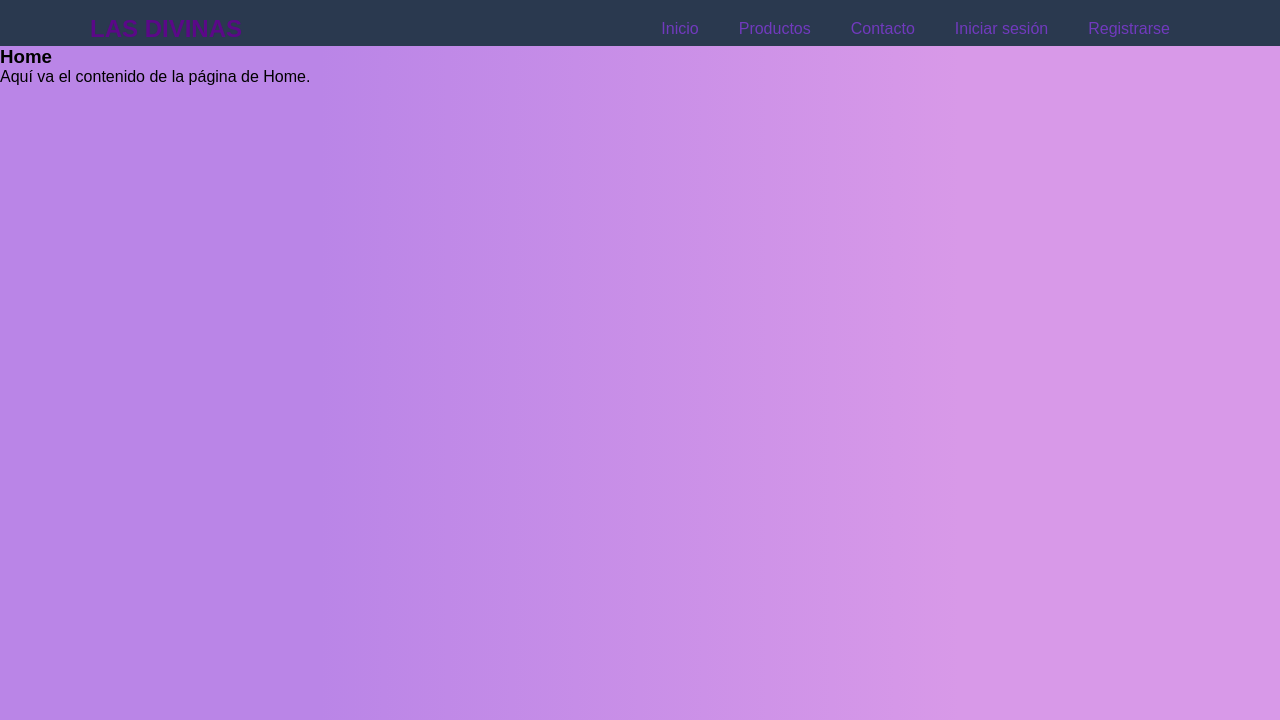
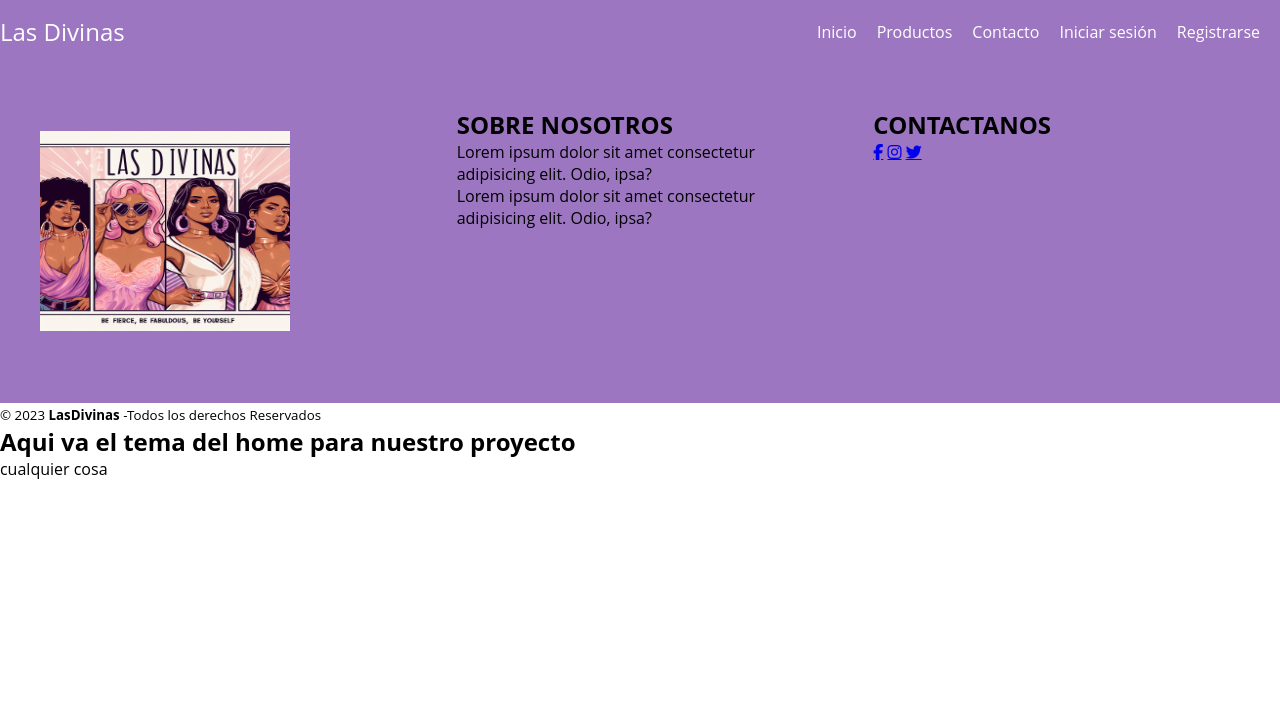
Before and after one commit to Anteiku-Kris/MiniProyecto3, a Django app: page / in a window 1280 px wide. Shown: the top 720 px of the page. Run offline with Django 4.2, Linux system fonts and the light colour scheme; some libraries are stand-ins or nearby versions.

Commit message:
Auto stash before merge of "Kris" and "origin/Kris"
Se agrego el footer... trabajando en home/perfil

```diff
--- a/RoyalStore/Core/Templates/base.html
+++ b/RoyalStore/Core/Templates/base.html
@@ -4,11 +4,12 @@
 <head>
     <meta charset="UTF-8">
     <meta name="viewport" content="width=device-width, initial-scale=1.0">
+
     <title>Document(por ahora)</title>
-    <link rel="stylesheet" href="{% static 'css/style.css' %}">
+    <title>-</title>
+   <link rel="stylesheet" href="{% static 'css/styles.css' %}">
 
-
-
+   <script src="https://kit.fontawesome.com/ee26d7fa70.js" crossorigin="anonymous"></script>
 </head>
 <body>
     <ul>
@@ -24,9 +25,8 @@
             <div class="back">
                 <div class="menu container">
                     <a href="#" class="logo">Las Divinas</a>
-                    <input type="checkbox" id="menu" />
                     <label for="menu">
-                        <img src="" class="menu-icono" alt="">
+
                     </label>
                     <nav class="navbar">
                         <ul>
@@ -49,6 +49,37 @@
 
 
 
+        <footer>
+            <div class="pie-pagina">
+                <div class="grupo-1">
+                    <div class="box">
+                        <figure>
+                            <a href="#">
+                                <img class="pequeña" src="{% static 'images/las divinas logo.jpeg' %}" alt="logo de LasDivinas">
+                            </a>
+                        </figure>
+                    </div>
+                    <div class="box">
+                        <h2>SOBRE NOSOTROS</h2>
+                        <p>Lorem ipsum dolor sit amet consectetur adipisicing elit. Odio, ipsa?</p>
+                        <p>Lorem ipsum dolor sit amet consectetur adipisicing elit. Odio, ipsa?</p>
+
+                    </div>
+                    <div class="box">
+                        <h2>CONTACTANOS</h2>
+                    <div class="red-social">
+                        <a href="#" class="fa fa-facebook"></a>
+                        <a href="#" class="fa fa-instagram"></a>
+                        <a href="#" class="fa fa-twitter"></a>
+                    </div>
+                    </div>
+                </div>
+            </div>
+            <div class="grupo-2">
+                <small>&copy; 2023 <b>LasDivinas</b> -Todos los derechos Reservados </small>
+            </div>
+        </footer>
+
     {% block content %}{% endblock %}
 </body>
 </html>
--- a/RoyalStore/Core/Templates/home.html
+++ b/RoyalStore/Core/Templates/home.html
@@ -2,7 +2,10 @@
 {% load static %}
 
 {% block content %}
-    <h3>Home</h3>
-    <!-- Contenido específico de la página de productos -->
-    <p>Aquí va el contenido de la página de Home.</p>
+
+    <!-- Contenido específico de la página de Inicio/Home -->
+
+    <h2>Aqui va el tema del home para nuestro proyecto</h2>
+    <p>cualquier cosa</p>
+
 {% endblock %}
--- a/RoyalStore/Core/Templates/products.html
+++ b/RoyalStore/Core/Templates/products.html
@@ -2,7 +2,7 @@
 {% load static %}
 
 {% block content %}
-    <h3>Productos</h3>
+
     <!-- Contenido específico de la página de productos -->
-    <p>Aquí va el contenido de la página de productos.</p>
+
 {% endblock %}
--- a/RoyalStore/static/css/style.css
+++ /dev/null
@@ -1,100 +0,0 @@
-*{
-    margin: 0;
-    padding: 0;
-    box-sizing: border-box;
-    text-decoration: none;
-    list-style: none;
-}
-
-body {
-    background: linear-gradient(
-        90deg,
-        rgba(186, 133, 231, 1) 25%,
-        rgba(216, 153, 232, 1) 75%
-    );
-    font-family: Arial, Helvetica, sans-serif;
-}
-
-
-.container{
-    max-width: 1100px;
-    margin: 0 auto;
-}
-
-.back{
-    padding: 23px 0;
-    background-color: #2a394f;
-}
-
-.menu{
-    position: absolute;
-    top: 0;
-    left: 0;
-    right: 0;
-    display: flex;
-    align-items: center;
-    justify-content: space-between;
-    z-index: 1000;
-}
-
-.logo{
-    font-size: 24px;
-    color: #5b0888;
-    font-weight: 800;
-    text-transform: uppercase;
-}
-
-.menu .navbar ul li{
-    position: relative;
-    float: left;
-}
-
-.menu .navbar ul li a{
-    font-size: 18xp;
-    padding: 20px;
-    color:#713abe;
-    display:block;
-}
-
-.menu .navbar ul li a:hover{
-    color: #9d76c1
-}
-
-#menu{
-    display: none;
-}
-
-.menu-icono{
-    width: 25px;
-}
-
-.menu label{
-    cursor: pointer;
-    display: none;
-}
-
-@media (max-width:991px)  {
-    .menu{
-        padding: 30px;
-    }
-    .menu label{
-        display: none;
-    }
-    .back{
-        padding: 47px 0;
-    }
-    .menu .navbar{
-        position: absolute;
-        top: 100%;
-        left: 0;
-        right: 0;
-        background-color: #2a394f;
-        display: initial;
-    }
-    .menu .navbar ul li{
-        width: 100%;
-    }
-}
-#menu:checked ~ .navbar{
-    display:initial;
-}
--- /dev/null
+++ b/RoyalStore/static/css/styles.css
@@ -0,0 +1,162 @@
+/* Estilos para el header */
+
+header {
+  background-color: #9d76c1;
+  padding: 15px 0;
+}
+
+.menu {
+  display: flex;
+  justify-content: space-between;
+  align-items: center;
+}
+
+.logo {
+  color: #fff;
+  text-decoration: none;
+  font-size: 24px;
+}
+
+.navbar {
+  display: flex;
+  list-style: none;
+}
+
+.navbar ul {
+  display: flex;
+  list-style: none;
+}
+
+.navbar li {
+  margin-right: 20px;
+}
+
+.navbar a {
+  text-decoration: none;
+  color: #fff;
+  font-size: 16px;
+}
+
+.navbar a:hover {
+  border-bottom: 2px solid #fff;
+}
+
+/* Estilos para el menú en dispositivos móviles */
+.menu-icono {
+  display: none;
+}
+
+@media screen and (max-width: 800px) {
+  .menu {
+      flex-direction: column;
+      align-items: flex-start;
+  }
+
+  .navbar {
+      display: none;
+      flex-direction: column;
+      width: 100%;
+      position: absolute;
+      background-color: #9d76c1;
+      top: 70px;
+      left: 0;
+  }
+
+  .navbar.show {
+      display: flex;
+  }
+
+  .menu-icono {
+      display: block;
+      cursor: pointer;
+  }
+
+  .menu-icono img {
+      width: 30px;
+      height: 30px;
+  }
+}
+
+/* Estilos para el footer */
+@import url('https://fonts.googleapis.com/css2?family=Open+Sans:ital,wght@0,400;1,700&display=swap');
+*{
+    margin:0;
+    padding:0;
+    box-sizing: border-box;
+    font-family: 'Open Sans', sans-serif;
+}
+
+.pie-pagina{
+    width:100%;
+    background-color:#9d76c1;
+}
+
+.pie-pagina .grupo-1{
+    width: 100%;
+    max-width: 1200px;
+    margin: auto;
+    display: grid;
+    grid-template-columns: repeat(3,1fr);
+    grid-gap:50px;
+    padding: 45px 0px;
+}
+
+img.pequeña{
+  width: 250px;
+  height: 200px;
+}
+
+.pie-pagina .grupo-1 .box figure{
+  width: 25px;
+  height: 250px;
+    display: flex;
+    justify-content: center;
+    align-items: center;
+}
+.pie-pagina .grupo-1 .box figure{
+    width: 250px;
+}
+.piepagina .grupo-1 .box h2{
+    color: #fff;
+    margin-bottom: 25px;
+    font-size: 20px;
+
+}
+.piepagina .grupo-1 .box p{
+    color: #efefef;
+    margin-bottom: 10px;
+}
+.piepagina .grupo-1 .red-social a{
+    display: inline-block;
+    text-decoration: none;
+    width: 45px;
+    height: 45;
+    line-height: 45px;
+    color: #ffff;
+    margin-right: 10px;
+    background-color:#9d76c1;
+    text-align: center;
+    transition: all 300ms ease;
+}
+.piepagina .grupo-1 .red-social a:hover{
+    color:#713ABE;
+}
+
+.pie-pagina .grupo-2{
+  background-color: #9d76c1;
+  padding: 15px 10px;
+  text-align: center;
+  color: #fff;
+}
+.pie-pagina .grupo-2 small{
+  font-size: 15px;
+}
+
+@media screen and (max-width:800){
+  .pie-pagina .grupo-1{
+    width: 90%;
+    grid-template-columns: repeat(1,1fr);
+    grid-gap:30px;
+    padding: 35px 0px;
+}
+}
```
Also changed, not shown: RoyalStore/db.sqlite3, RoyalStore/static/images/las divinas logo.jpeg (added).
